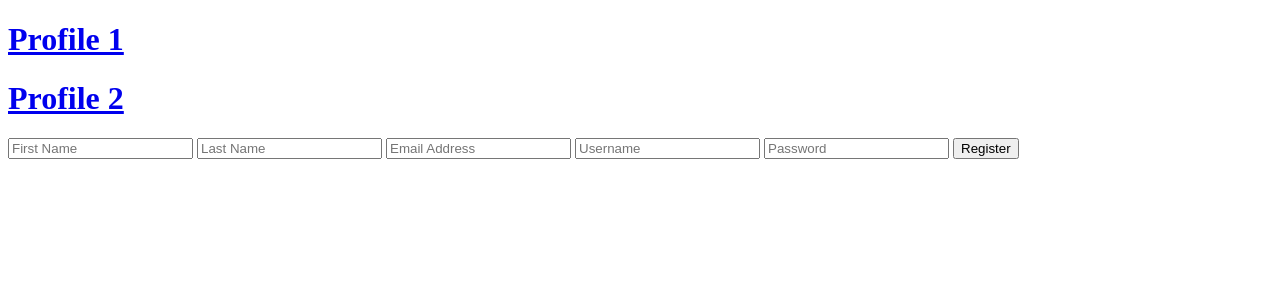
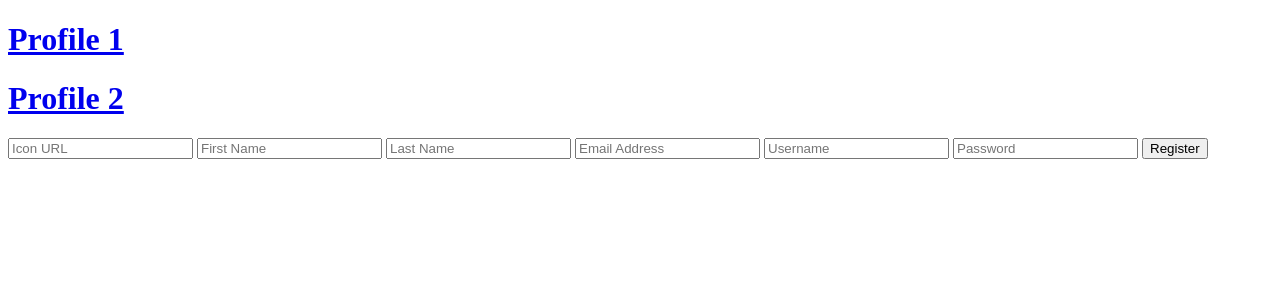
Before and after one commit to Ashures/ashures-shop-svelte, a SvelteKit app: page / in a window 1280 px wide. Shown: the top 300 px of the page. Built offline with nearby package versions, Linux system fonts and the light colour scheme.

Commit message:
Added icon input field to user register form

```diff
--- a/src/routes/+page.svelte
+++ b/src/routes/+page.svelte
@@ -2,6 +2,7 @@
 <h1><a href="/profile/2">Profile 2</a></h1>
 
 <form method="POST" action="?/register">
+  <input name="icon" type="text" placeholder="Icon URL">
   <input name="firstName" type="text" placeholder="First Name">
   <input name="lastName" type="text" placeholder="Last Name">
   <input name="emailAddress" type="email"  placeholder="Email Address">
```
